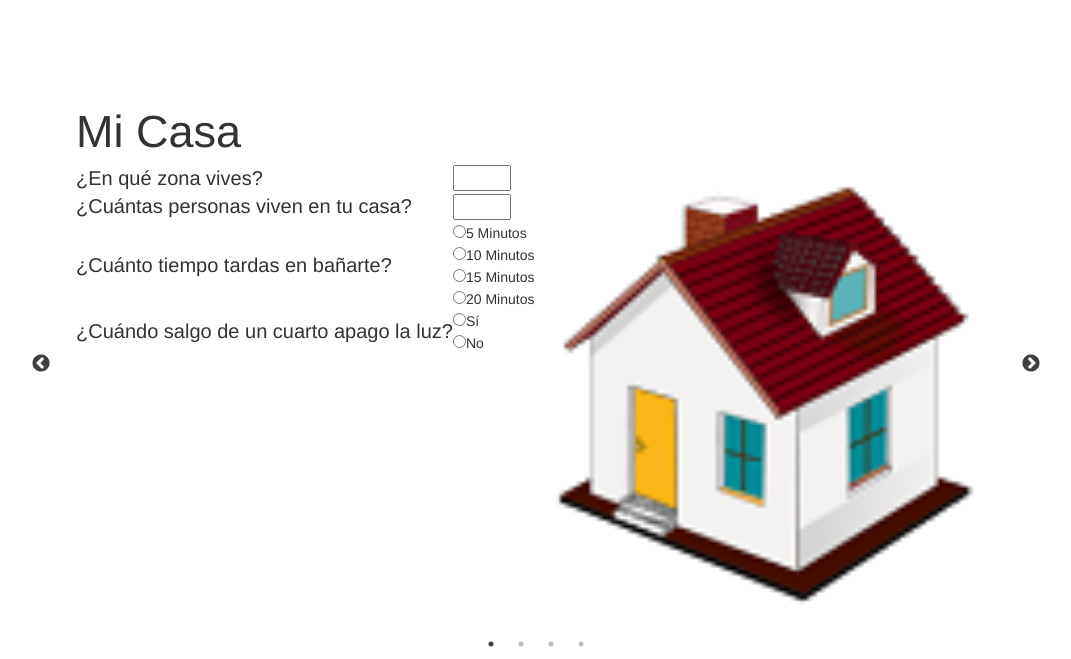
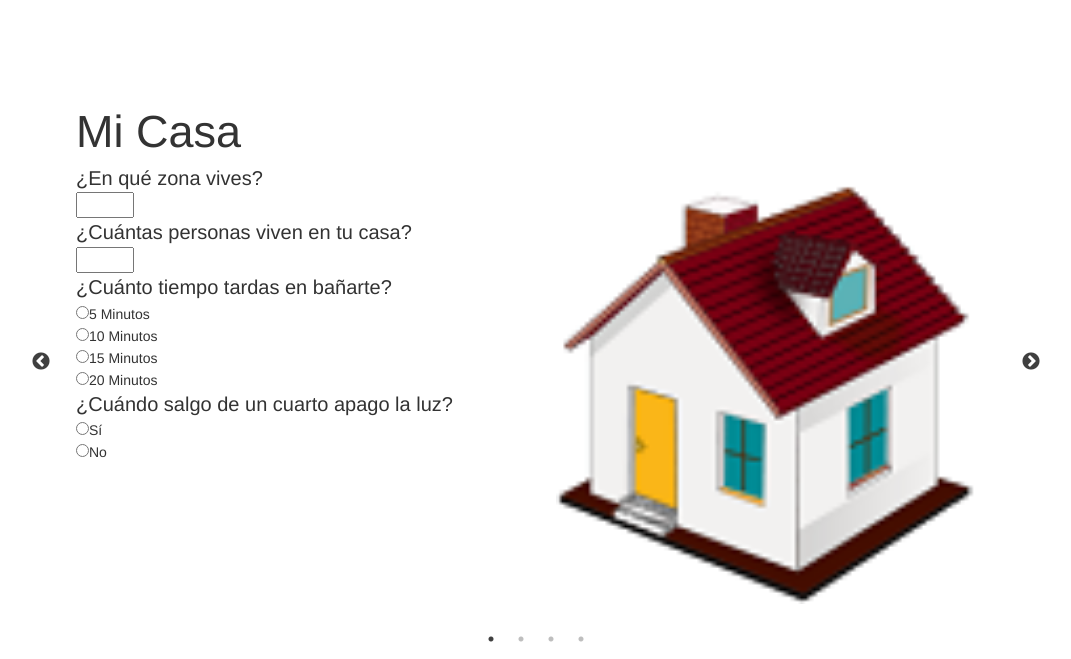
Before and after one commit to JJ-Fong/ambientApp, a Django app: a page that uses src/templates/hackathonHuellaCarbono.html in a window 1280 px wide. Shown: the part 189-848 px from the top of the page, without its empty margins (104-1175 px from the left). Run offline with Django 3.2, Linux system fonts and the light colour scheme; some libraries are stand-ins or nearby versions.

Commit message:
Cambios a seccion de cada

```diff
--- a/src/templates/hackathonHuellaCarbono.html
+++ b/src/templates/hackathonHuellaCarbono.html
@@ -87,102 +87,67 @@
       <div class="tittle">
         Mi Casa
       </div>
-      <div class="casa">
-        <div class="preguntas">
-          <table>
-            <tr>
-              <td>
+      <div class="section">
+        <div class="preguntas casa">
+
             <div class="pregunta">
               ¿En qué zona vives?
             </div>
-              </td>
-              <td>
             <div>
               <input type="number" name="zona" min="1" max="25"/>
             </div>
-              </td>
-            </tr>
-            <tr>
-              <td>
+
             <div class="pregunta">
               ¿Cuántas personas viven en tu casa?
             </div>
-              </td>
-              <td>
             <div>
               <input type="number" name="fam" min="1" max="25"/>
             </div>
-              </td>
-            </tr>
-            <tr>
-              <td>
+
             <div class="pregunta">
               ¿Cuánto tiempo tardas en bañarte?
             </div>
-              </td>
-              <td>
             <div>
               <input type="radio" name="time" value="1">5 Minutos<br/>
               <input type="radio" name="time" value="2">10 Minutos<br/>
               <input type="radio" name="time" value="3">15 Minutos<br/>
               <input type="radio" name="time" value="4">20 Minutos<br/>
             </div>
-              </td>
-            </tr>
-            <tr>
-              <td>
+
             <div class="pregunta">
               ¿Cuándo salgo de un cuarto apago la luz?
             </div>
-              </td>
-              <td>
             <div>
               <input type="radio" name="luz">Sí<br/>
               <input type="radio" name="luz">No
             </div>
-              </td>
-            </tr>
-          </table>
+
           </div>
           <div class="image">
             <img src="/static/img/casa.png">
           </div>
         </div>
       </div>
-    <div>
-      <div class="tittle">
-        Mi Transporte
     </div>
     <div>
-        <div class="preguntas">
-          <table>
-            <tr>
-              <td>
+      <div class="preguntas transporte">
+
           <div class="pregunta">
             ¿Cuántos vehiculos hay en tu casa?
           </div>
-              </td>
-              <td>
           <div>
             <input type="number" name="autos" min="1" max="25"/>
           </div>
-              </td>
-            </tr>
-            <tr>
-              <td>
+
           <div class="pregunta">
             ¿Cómo llegas a la escuela?
           </div>
-              </td>
-              <td>
           <div>
             <input type="radio" name="escuela">A pie o en bicicleta<br/>
             <input type="radio" name="escuela">Bus Escolar o Transporte Publico<br/>
             <input type="radio" name="escuela">En carro<br/>
           </div>
-              </td>
-            </tr>
-          </table>
+
         </div>
         <div class="image">
           <img src="/static/img/auto.png">
```
Lines whose indentation alone changed are shown as unchanged.
